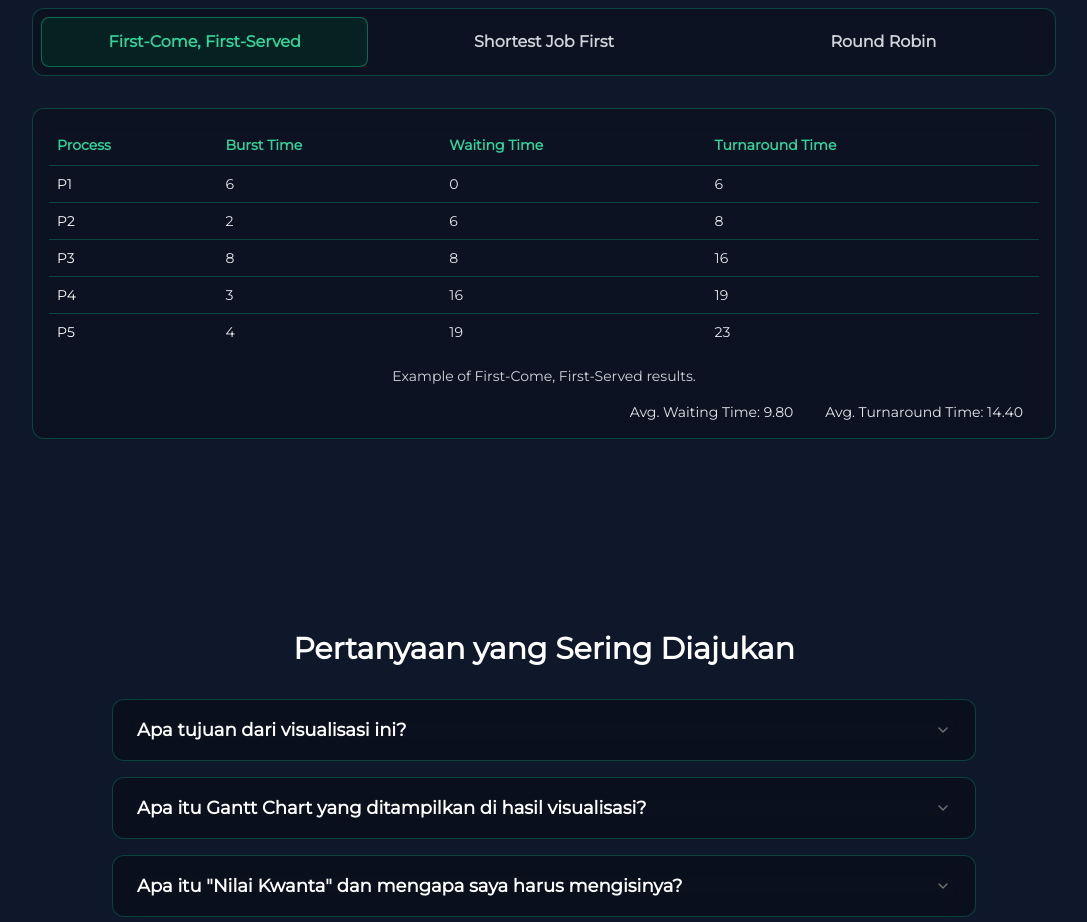
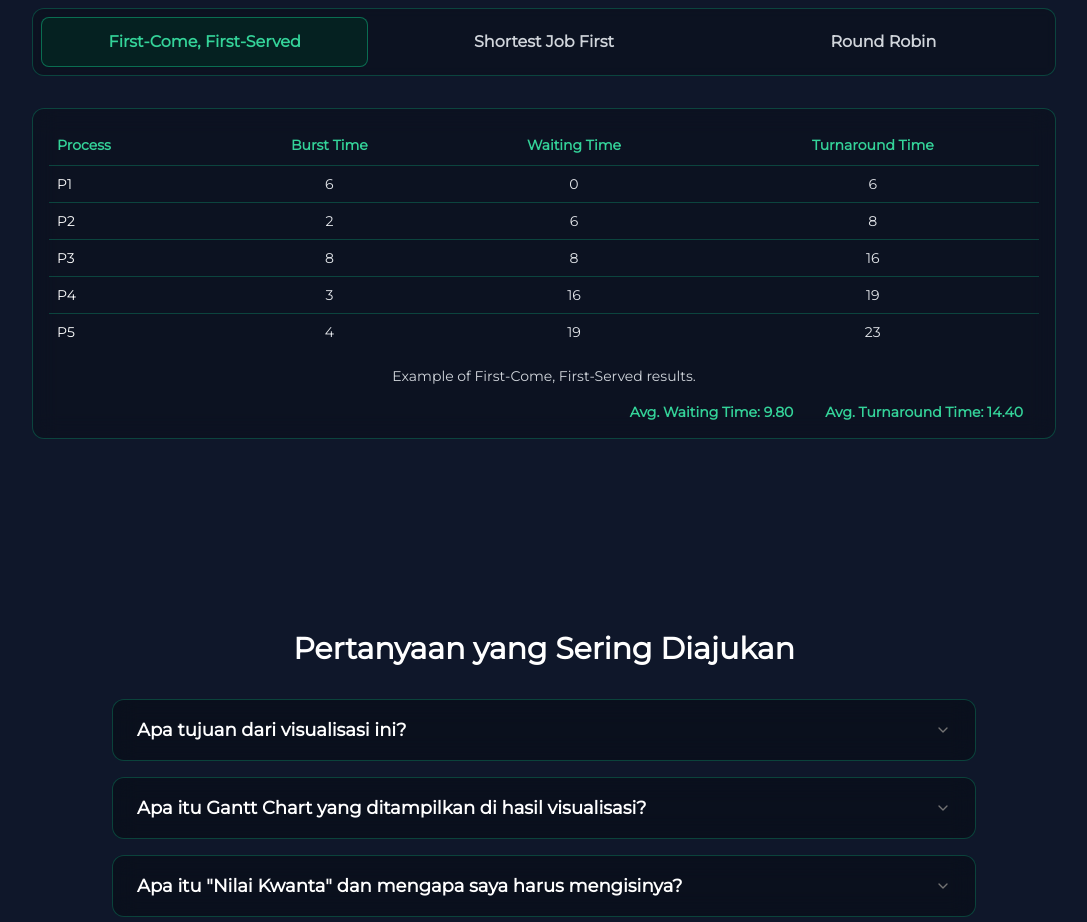
Before and after one commit to zhekabaila/penjadwalan-proses-next, a Next.js app: page /landing-page in a window 1280 px wide. Shown: the part 2960-3882 px from the top of the page, without its empty margins (96-1183 px from the left). Built offline with nearby package versions, Linux system fonts and the light colour scheme.

Commit message:
fix: mengganti warna teks dan center teks pada tabel

```diff
--- a/app/_components/DemoProcessTable.tsx
+++ b/app/_components/DemoProcessTable.tsx
@@ -75,23 +75,23 @@ export function DemoProcessTable({ algorithm }: DemoProcessTableProps) {
         <TableHeader>
           <TableRow className="hover:bg-transparent border-emerald-500/30">
             <TableHead className="text-emerald-400 font-semibold">Process</TableHead>
-            <TableHead className="text-emerald-400 font-semibold">Burst Time</TableHead>
-            <TableHead className="text-emerald-400 font-semibold">Waiting Time</TableHead>
-            <TableHead className="text-emerald-400 font-semibold">Turnaround Time</TableHead>
+            <TableHead className="text-emerald-400 font-semibold text-center">Burst Time</TableHead>
+            <TableHead className="text-emerald-400 font-semibold text-center">Waiting Time</TableHead>
+            <TableHead className="text-emerald-400 font-semibold text-center">Turnaround Time</TableHead>
           </TableRow>
         </TableHeader>
         <TableBody>
           {data.processes.map((p) => (
             <TableRow key={p.name} className="hover:bg-emerald-950/30 border-emerald-500/30 transition-colors">
               <TableCell className="font-medium text-white">{p.name}</TableCell>
-              <TableCell className="text-gray-200">{p.burstTime}</TableCell>
-              <TableCell className="text-gray-200">{p.waitingTime}</TableCell>
-              <TableCell className="text-gray-200">{p.turnaroundTime}</TableCell>
+              <TableCell className="text-gray-200 text-center">{p.burstTime}</TableCell>
+              <TableCell className="text-gray-200 text-center">{p.waitingTime}</TableCell>
+              <TableCell className="text-gray-200 text-center">{p.turnaroundTime}</TableCell>
             </TableRow>
           ))}
         </TableBody>
       </Table>
-      <div className="mt-4 flex justify-end gap-x-8 text-sm font-medium pr-4 text-gray-200">
+      <div className="mt-4 flex justify-end gap-x-8 text-sm font-semibold pr-4 text-emerald-400">
         <span>Avg. Waiting Time: {data.avgWaitingTime.toFixed(2)}</span>
         <span>Avg. Turnaround Time: {data.avgTurnaroundTime.toFixed(2)}</span>
       </div>
```
